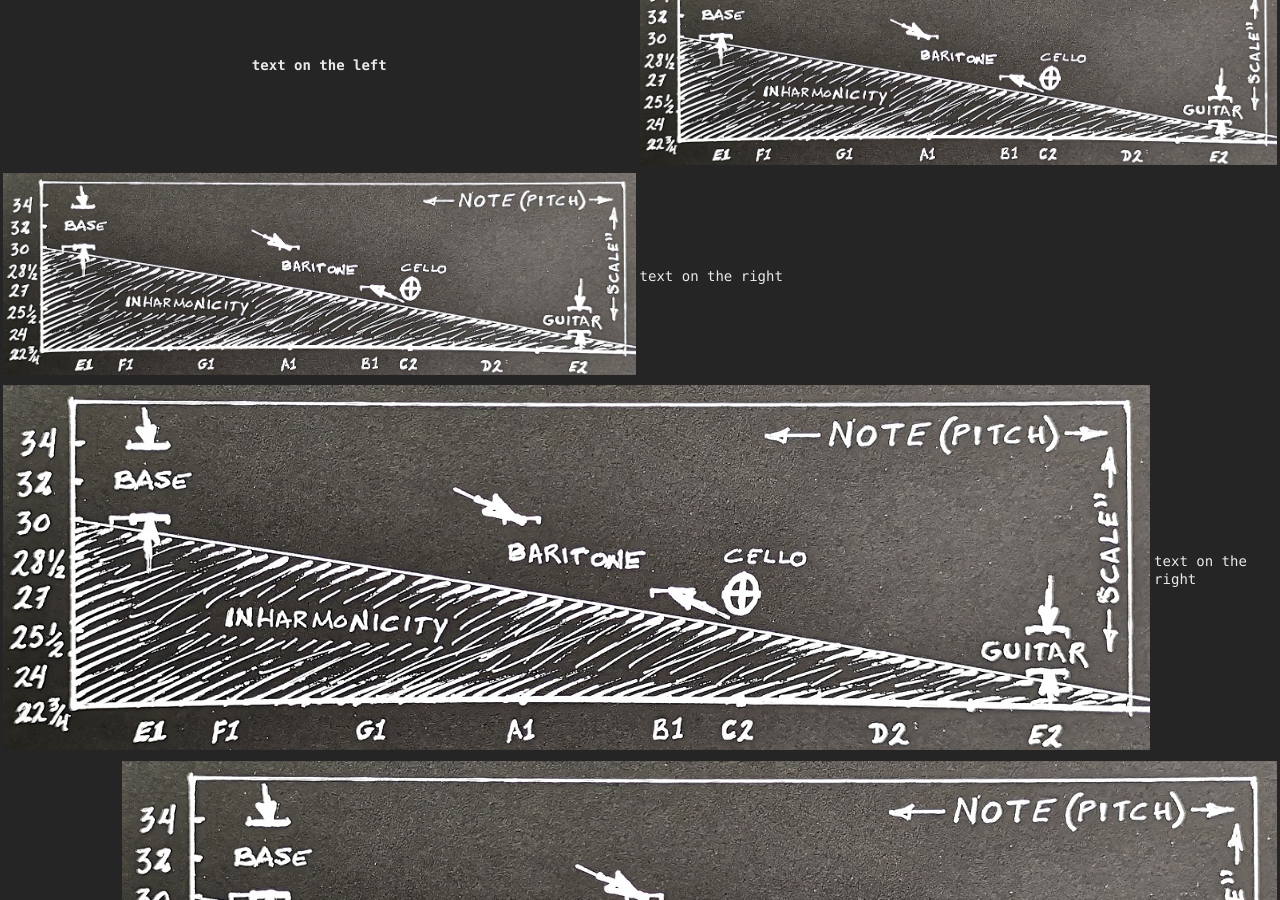
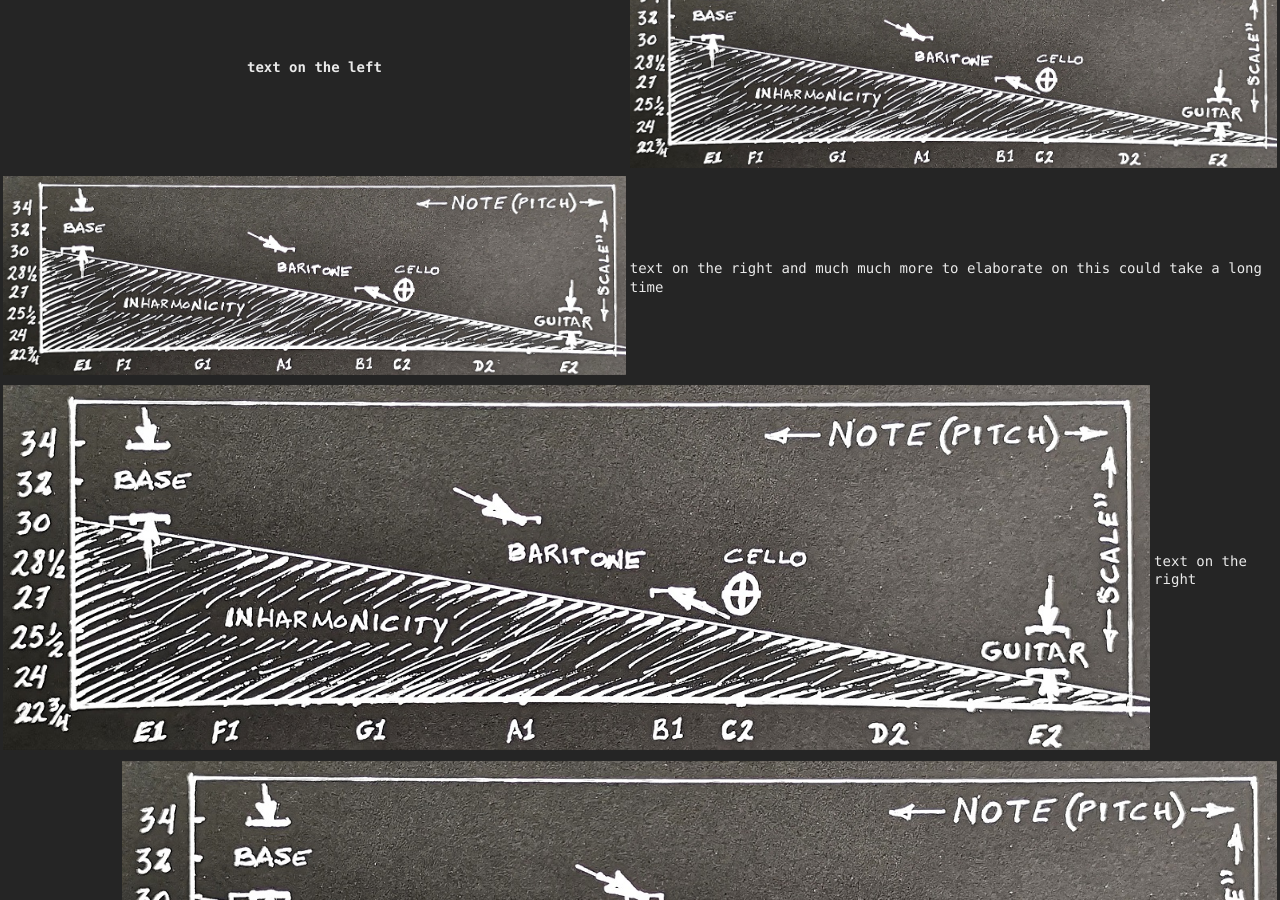
Before and after one commit to hville/hville.github.io, a Jekyll site: the page built from help/imgs.md, in a window 1280 px wide and 900 px high, scrolled down 3896 px. Built offline with Jekyll 4.4.1, drawn with Linux system fonts in a browser that asks for light colours; the repository's description, which GitHub fills in, is left out.

Commit message:
Update imgs.md

```diff
--- a/help/imgs.md
+++ b/help/imgs.md
@@ -32,7 +32,7 @@ in a ![inharmony](/help/20200517_inharmonicity.jpg) line of text
 
 text on the left | ![inharmony](/help/20200517_inharmonicity_50.jpg)
 -|-
-![inharmony](/help/20200517_inharmonicity_50.jpg)| text on the right
+![inharmony](/help/20200517_inharmonicity_50.jpg)| text on the right and much much more to elaborate on this could take a long time
 
 
 
```
